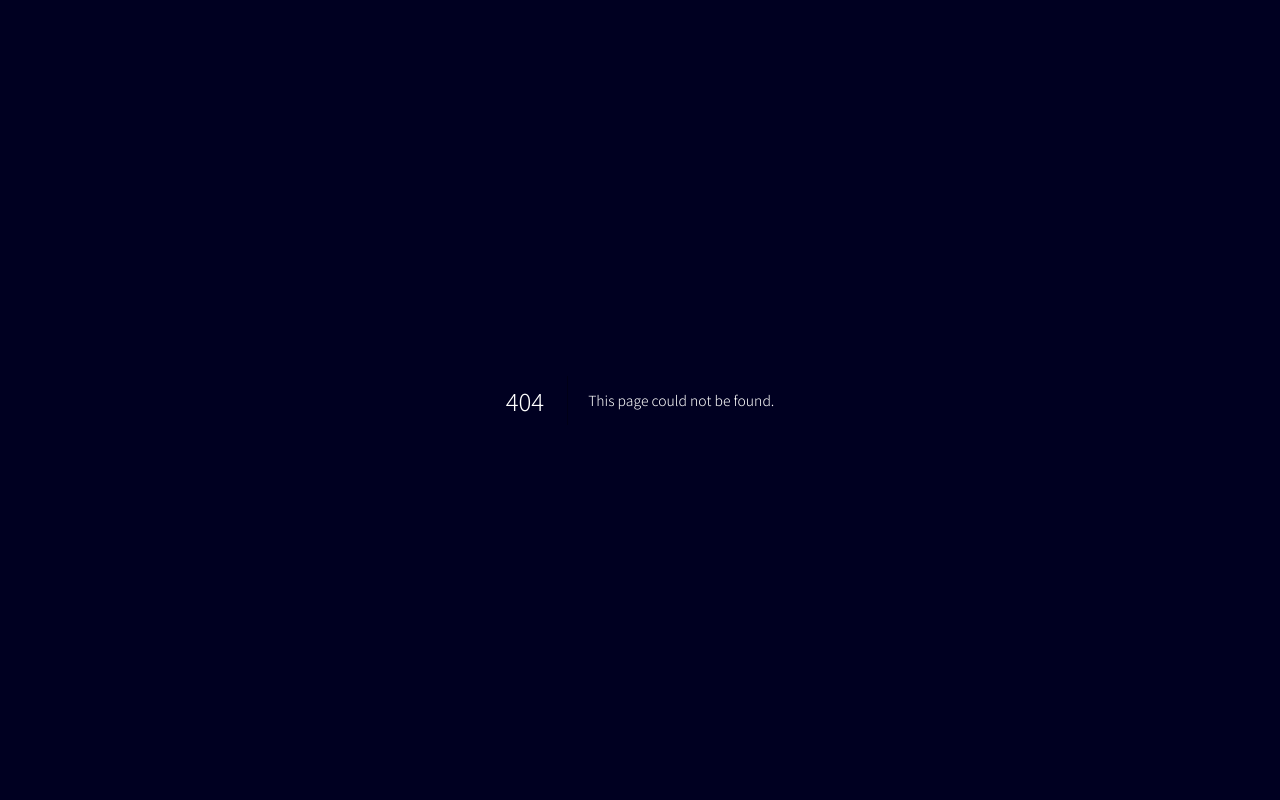
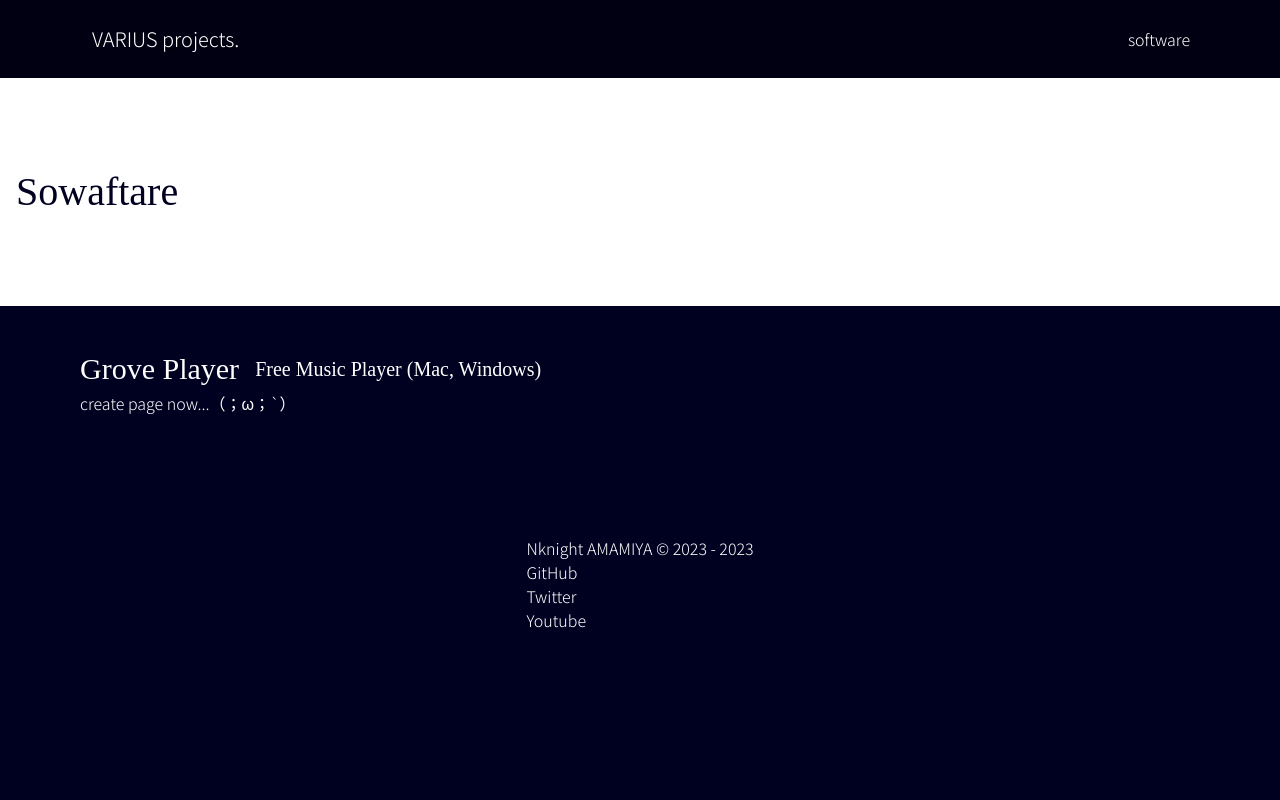
Before and after one commit to nknighta/vx-open, a Next.js app: page /software in a window 1280 px wide. Before the commit this address had no page. Shown: the top 800 px of the page. Built offline with nearby package versions, Linux system fonts and the light colour scheme; a web font is replaced by a local one.

Commit message:
feat: add software page

```diff
--- a/components/header.tsx
+++ b/components/header.tsx
@@ -1,4 +1,4 @@
-import React, { useEffect, useState } from "react";
+import React, {useEffect, useState} from "react";
 import {
     Box,
     Button,
@@ -15,18 +15,30 @@ import {
     Text
 } from "@chakra-ui/react";
 import Link from "next/link";
+import {getWindowWidth} from "../scripts/getWidth";
+
+// breakpoint is 850px
+// desktop menu is LightMenuDesktop
+// mobile menu is LightMenu
+
+// link array for title text
+const pages = [
+    {id: 1, name: "software", page: "/software"},
+];
 
 export default function VARIUSHeader() {
-    const [width, setWidth] = useState<number>(0);
-    useEffect(() => {
-        setWidth(window.innerWidth);
-        window.addEventListener("resize", () => {
-            setWidth(window.innerWidth);
-        });
-    }, [width]);
+    const width:number = getWindowWidth();
+    const dpadding = width > 990 ? "10vh" : "3vh";
 
+    const ResponseHeaderLayout = () => {
+        if (width > 850) {
+            return <LightMenuDesktop/>;
+        } else {
+            return <LightMenu/>;
+        }
+    };
     return (
-        <Box bg={"#000012"} color={"#fff"} p={3}>
+        <Box bg={"#000012"} color={"#fff"} p={3} pl={dpadding} pr={dpadding}>
             <Flex>
                 <Flex w={"50%"} p={3} alignContent={"center"}>
                     <Link href={"/"}>
@@ -34,7 +46,7 @@ export default function VARIUSHeader() {
                     </Link>
                 </Flex>
                 <Flex w={"50%"} justifyContent={"flex-end"} alignItems={"center"}>
-                    site ver: 0.7
+                    <ResponseHeaderLayout/>
                 </Flex>
 
             </Flex>
@@ -43,7 +55,7 @@ export default function VARIUSHeader() {
 };
 
 const LightMenu = () => {
-    const { isOpen, onOpen, onClose } = useDisclosure();
+    const {isOpen, onOpen, onClose} = useDisclosure();
     const btnRef = React.useRef()
     return (
         <Box>
@@ -56,15 +68,30 @@ const LightMenu = () => {
                 onClose={onClose}
                 finalFocusRef={btnRef}
             >
-                <DrawerOverlay />
+                <DrawerOverlay/>
                 <DrawerContent
-                backgroundColor={"#000016"}
-                color={"#fff"}>
-                    <DrawerCloseButton />
+                    backgroundColor={"#000016"}
+                    color={"#fff"}>
+                    <DrawerCloseButton/>
                     <DrawerHeader>Menu</DrawerHeader>
 
                     <DrawerBody>
-                        <Text>Product</Text>
+                        {
+                            pages.map(
+                                linkvalue => {
+                                    return (
+                                        <div key={linkvalue.id}>
+                                            <Link as={`/${linkvalue.name}`}
+                                                  href={`${linkvalue.page}`} style={{
+                                                padding: 10
+                                            }}>
+                                                {linkvalue.name}
+                                            </Link>
+                                        </div>
+                                    );
+                                }
+                            )
+                        }
                     </DrawerBody>
 
                     <DrawerFooter>
@@ -77,3 +104,29 @@ const LightMenu = () => {
         </Box>
     )
 };
+
+
+// for desktop link element
+// map and array
+function LightMenuDesktop() {
+    return (
+        <>
+            {
+                pages.map(
+                    linkvalue => {
+                        return (
+                            <div key={linkvalue.id}>
+                                <Link as={`/${linkvalue.name}`}
+                                      href={`${linkvalue.page}`} style={{
+                                          padding: 10
+                                        }}>
+                                    {linkvalue.name}
+                                </Link>
+                            </div>
+                        );
+                    }
+                )
+            }
+        </>
+    )
+};
--- /dev/null
+++ b/pages/software.tsx
@@ -0,0 +1,55 @@
+import { ReactNode } from "react";
+import Layout from "layout/main";
+import { Center, Box, Container, Flex, Text } from "@chakra-ui/react";
+import HMeta from "components/headmeta";
+import { getWindowWidth } from "../scripts/getWidth";
+const Home = () => {
+    const width: number = getWindowWidth();
+    return (
+        <Box>
+            <Center>
+                <HMeta pageTitle="Software"
+                    pageDescription="create software by nknight amamiya" />
+                <link href="https://fonts.googleapis.com/css2?family=REM:wght@500&display=swap" rel="stylesheet"></link>
+                <Container maxW={"container.xl"} background={"#fff"} color={"#000021"} pt={16} pb={16}>
+                    <div style={{
+                        fontFamily: `REM`,
+                        fontSize: 40,
+                        paddingTop: 20,
+                        paddingBottom: 20,
+                    }}>
+                        Sowaftare
+                    </div>
+                </Container>
+            </Center>
+            <Box
+                h={200}
+                p={width > 850 ? 20 : 5}
+                paddingTop={10}
+                paddingBottom={10}>
+                <Flex
+                    alignItems={"center"}
+                >
+                    <Text fontFamily={"REM"} fontSize={30}>
+                        Grove Player
+                    </Text>
+                    <Box p={2} />
+                    <Text fontFamily={"REM"} fontSize={20}>
+                        Free Music Player (Mac, Windows)
+                    </Text>
+                </Flex>
+                create page now...（；ω；`）
+            </Box>
+        </Box>
+    );
+};
+
+Home.getLayout = (page: ReactNode) => {
+    return (
+        <Layout>
+            <Home />
+        </Layout>
+    )
+};
+
+export default Home;
--- /dev/null
+++ b/scripts/getWidth.tsx
@@ -0,0 +1,12 @@
+import React,{useEffect,useState} from "react";
+
+export const getWindowWidth = () => {
+    const [width, setWidth] = useState<number>(0);
+    useEffect(() => {
+        setWidth(window.innerWidth);
+        window.addEventListener("resize", () => {
+            setWidth(window.innerWidth);
+        });
+    }, [width]);
+    return width;
+};
```
